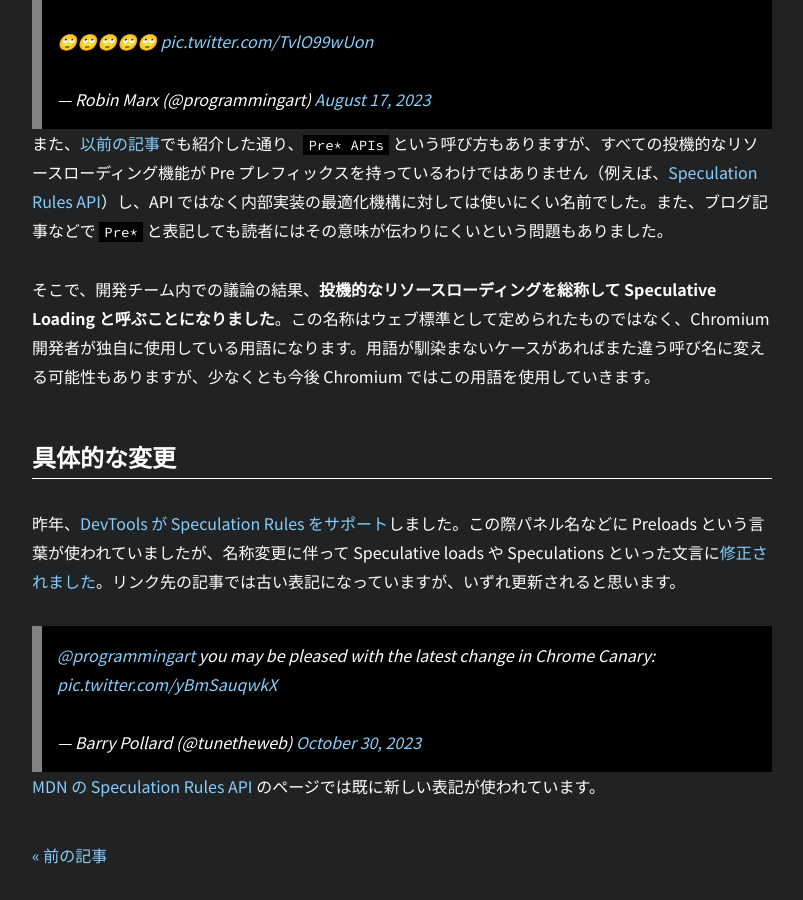
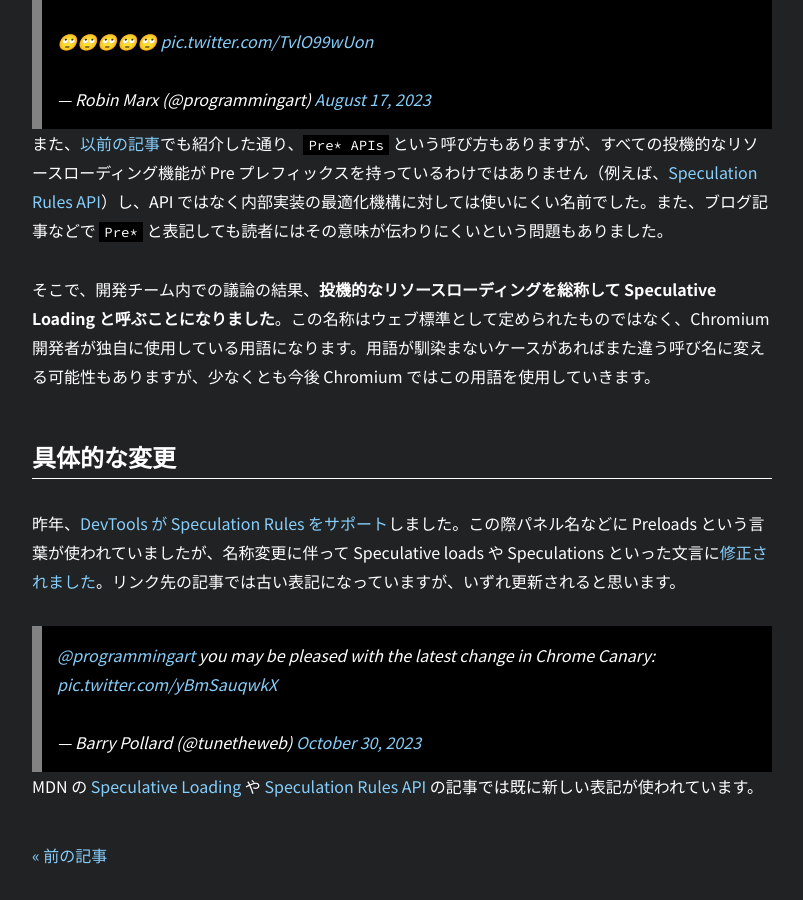
Before and after one commit to nhiroki/nhiroki.github.io, a Jekyll site: the page built from _posts/2024-01-07-speculative-loading.md, in a window 1280 px wide and 900 px high, scrolled down 586 px. Shown: the whole window, without its empty margins (238-1041 px from the left). Built offline with Jekyll 4.4.1, drawn with Linux system fonts in a browser that asks for light colours; comment, search, counter and statistics services are not loaded.

Commit message:
Edit an existing article

```diff
--- a/_posts/2024-01-07-speculative-loading.md
+++ b/_posts/2024-01-07-speculative-loading.md
@@ -20,4 +20,4 @@
 
 <blockquote class="twitter-tweet" data-conversation="none" data-dnt="true"><p lang="en" dir="ltr"><a href="https://twitter.com/programmingart?ref_src=twsrc%5Etfw">@programmingart</a> you may be pleased with the latest change in Chrome Canary: <a href="https://t.co/yBmSauqwkX">pic.twitter.com/yBmSauqwkX</a></p>&mdash; Barry Pollard (@tunetheweb) <a href="https://twitter.com/tunetheweb/status/1718899373168341106?ref_src=twsrc%5Etfw">October 30, 2023</a></blockquote> <script async src="https://platform.twitter.com/widgets.js" charset="utf-8"></script>
 
-[MDN の Speculation Rules API](https://developer.mozilla.org/en-US/docs/Web/API/Speculation_Rules_API) のページでは既に新しい表記が使われています。
+MDN の [Speculative Loading](https://developer.mozilla.org/en-US/docs/Web/Performance/Speculative_loading) や [Speculation Rules API](https://developer.mozilla.org/en-US/docs/Web/API/Speculation_Rules_API) の記事では既に新しい表記が使われています。
```
